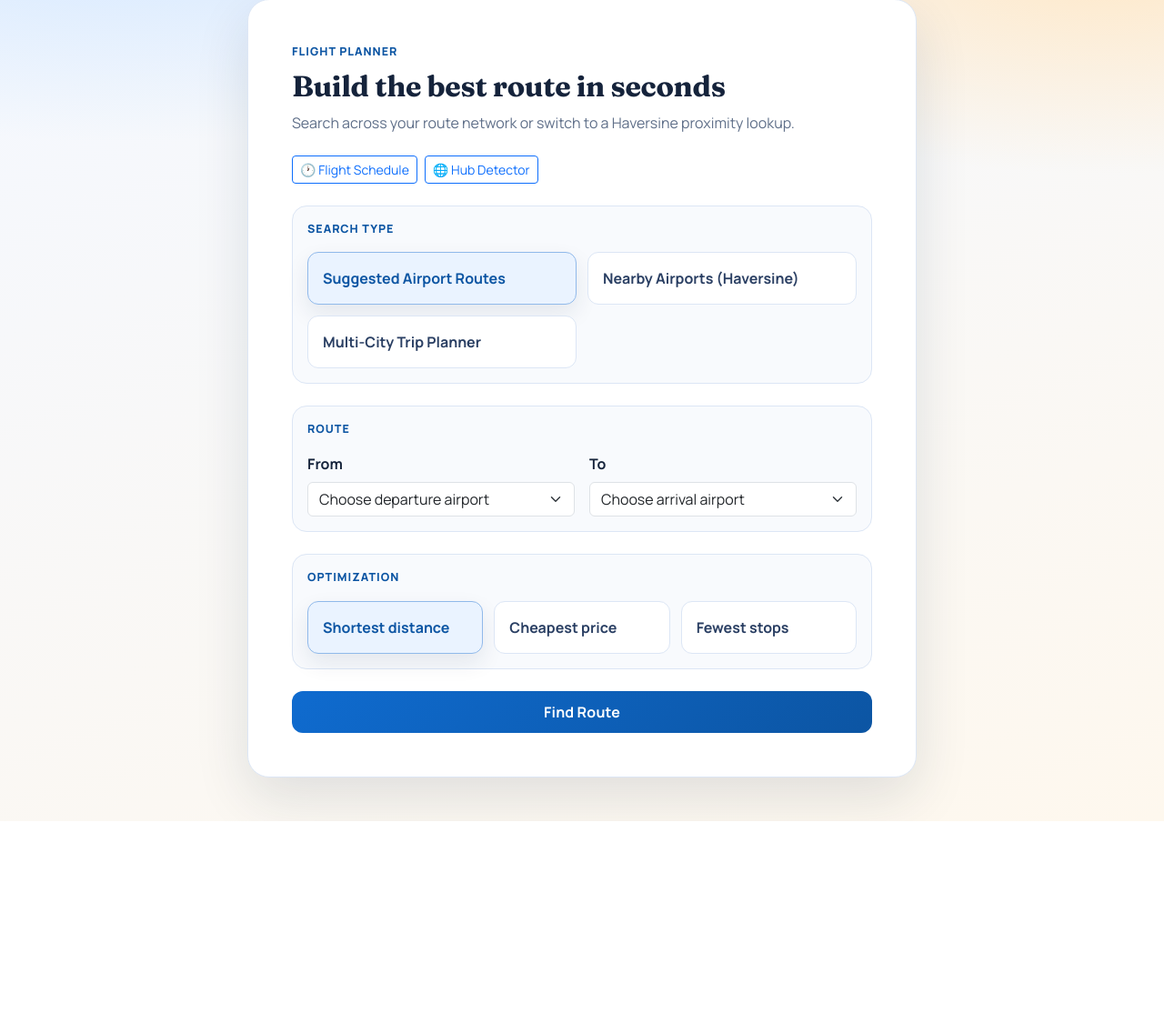
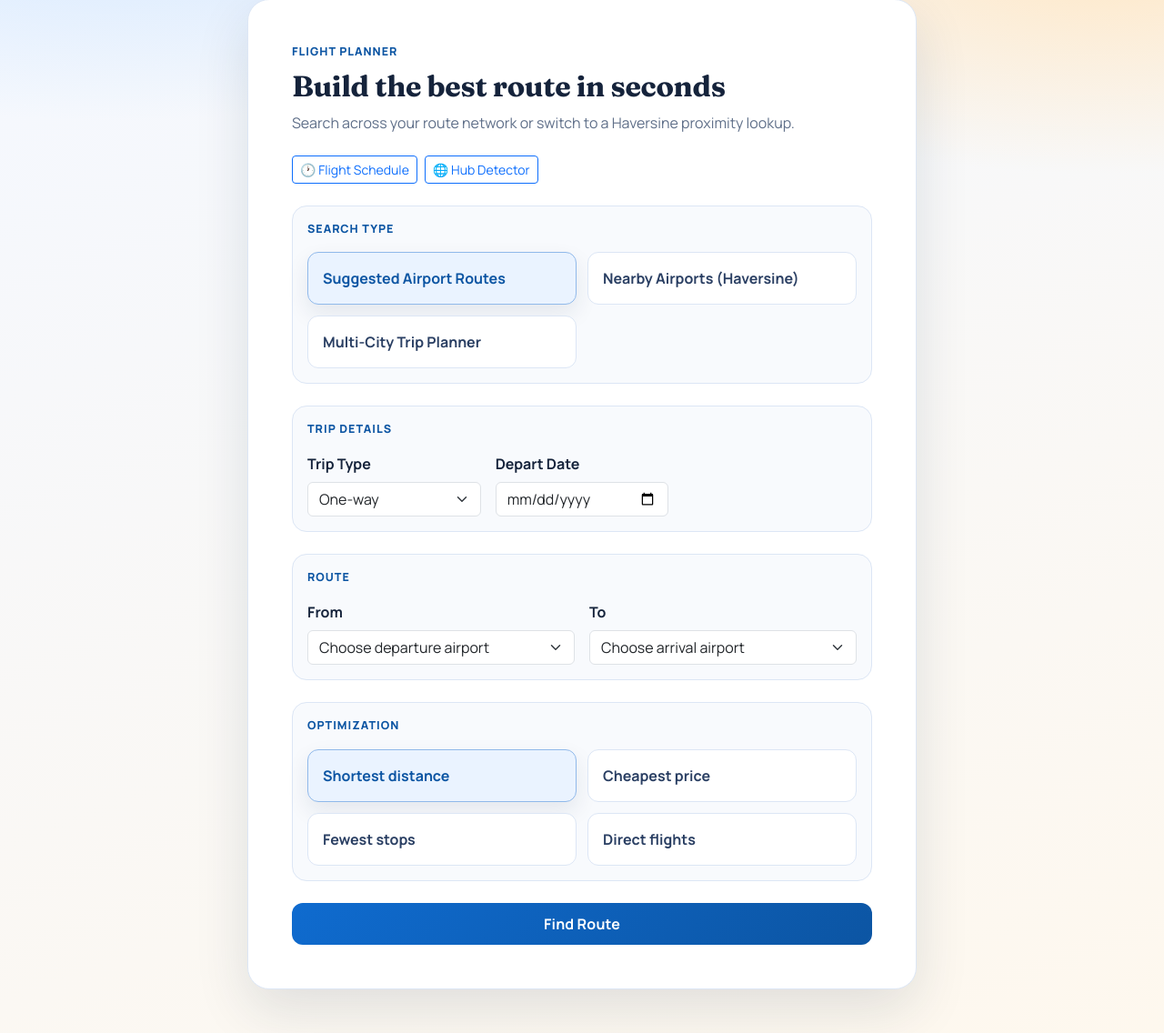
Before and after one commit to shauniee/CSC1108-Flight-Map-Routing, a Flask app: page / in a window 1280 px wide. Shown: the part 49-1185 px from the top of the page at 91% size. Before the commit the page ends 952 px from the top, so only its background shows below. Run offline with Flask 2, Linux system fonts and the light colour scheme; parts of the project's set-up code (start-up, migrations or seed data) failed here and were passed over; some libraries are stand-ins or nearby versions.

Commit message:
Update index.html

```diff
--- a/templates/index.html
+++ b/templates/index.html
@@ -127,7 +127,7 @@
       }
 
       .mode-tabs {
-        grid-template-columns: repeat(3, 1fr);
+        grid-template-columns: repeat(2, 1fr);
       }
     }
 
@@ -180,7 +180,7 @@
             <h1 class="hero-title h2">Build the best route in seconds</h1>
             <p class="subtle mb-4">Search across your route network or switch to a Haversine proximity lookup.</p>
             <div class="d-flex gap-2 mb-4">
-              <a href="/schedule" class="btn btn-sm btn-outline-primary"> 🕐 Flight Schedule</a>
+              <a href="/schedule" class="btn btn-sm btn-outline-primary">🕐 Flight Schedule</a>
               <a href="/hubs" class="btn btn-sm btn-outline-primary">🌐 Hub Detector</a>
             </div>
 
@@ -196,6 +196,28 @@
             <section id="route-panel" class="dashboard-panel active">
               <form method="post" action="/search" class="row g-4" id="route-form" novalidate>
                 <input type="hidden" name="search_type" value="route">
+                <div class="col-12">
+                  <div class="block">
+                    <p class="section-label mb-3">Trip Details</p>
+                    <div class="row g-3">
+                      <div class="col-12 col-md-4">
+                        <label for="trip-type" class="form-label fw-semibold">Trip Type</label>
+                        <select id="trip-type" name="trip_type" class="form-select">
+                          <option value="oneway">One-way</option>
+                          <option value="return">Return</option>
+                        </select>
+                      </div>
+                      <div class="col-12 col-md-4">
+                        <label for="depart-date" class="form-label fw-semibold">Depart Date</label>
+                        <input type="date" id="depart-date" name="depart_date" class="form-control" required>
+                      </div>
+                      <div class="col-12 col-md-4" id="return-date-container" style="display: none;">
+                        <label for="return-date" class="form-label fw-semibold">Return Date</label>
+                        <input type="date" id="return-date" name="return_date" class="form-control">
+                      </div>
+                    </div>
+                  </div>
+                </div>
                 <div class="col-12">
                   <div class="block">
                     <p class="section-label mb-3">Route</p>
@@ -232,6 +254,7 @@
                       <button type="button" class="mode-tab active" data-mode="distance" aria-pressed="true">Shortest distance</button>
                       <button type="button" class="mode-tab" data-mode="price" aria-pressed="false">Cheapest price</button>
                       <button type="button" class="mode-tab" data-mode="stops" aria-pressed="false">Fewest stops</button>
+                      <button type="button" class="mode-tab" data-mode="direct" aria-pressed="false">Direct flights</button>
                     </div>
                   </div>
                 </div>
@@ -266,7 +289,7 @@
                   <div class="block">
                     <p class="section-label mb-3">Radius</p>
                     <label for="radius_km" class="form-label fw-semibold">Search radius in kilometers</label>
-                    <input type="number" min="1" step="10" value="500" id="radius_km" name="radius_km" class="form-control" required>
+                    <input type="number" min="100" step="1" value="500" id="radius_km" name="radius_km" class="form-control" required>
                     <p class="subtle mb-0 mt-2">Shows all airports within the selected radius on a dedicated Leaflet map.</p>
                   </div>
                 </div>
@@ -294,8 +317,8 @@
                           <option value="{{ code }}">{{ code }} - {{ name }}</option>
                         {% endfor %}
                       </select>
-                     </div>
-                   </div>
+                    </div>
+                  </div>
 
                   <div class="col-12">
                     <div class="block">
@@ -350,6 +373,42 @@
     const budgetSubmitBtn = document.getElementById("budget-submit-btn");
     const budgetSubmitSpinner = document.getElementById("budget-submit-spinner");
     const budgetSubmitLabel = budgetSubmitBtn.querySelector(".submit-label");
+
+    // Trip type and date logic
+    const tripTypeEl = document.getElementById("trip-type");
+    const returnDateContainer = document.getElementById("return-date-container");
+    const returnDateEl = document.getElementById("return-date");
+    const departDateEl = document.getElementById("depart-date");
+
+    if (tripTypeEl) {
+      tripTypeEl.addEventListener("change", function() {
+        if (this.value === "return") {
+          returnDateContainer.style.display = "block";
+          returnDateEl.required = true;
+        } else {
+          returnDateContainer.style.display = "none";
+          returnDateEl.required = false;
+          returnDateEl.value = "";
+        }
+      });
+    }
+
+    const todayStr = new Date().toISOString().split('T')[0];
+    if (departDateEl) {
+      departDateEl.min = todayStr;
+      departDateEl.addEventListener("change", function() {
+        if (returnDateEl) {
+          returnDateEl.min = this.value;
+          if (returnDateEl.value && returnDateEl.value < this.value) {
+            returnDateEl.value = this.value;
+          }
+        }
+      });
+    }
+    if (returnDateEl) {
+      returnDateEl.min = todayStr;
+    }
+
     if (window.TomSelect) {
       new TomSelect(routeSrcEl, { create: false, sortField: { field: "text", direction: "asc" } });
       new TomSelect(routeDstEl, { create: false, sortField: { field: "text", direction: "asc" } });
```
